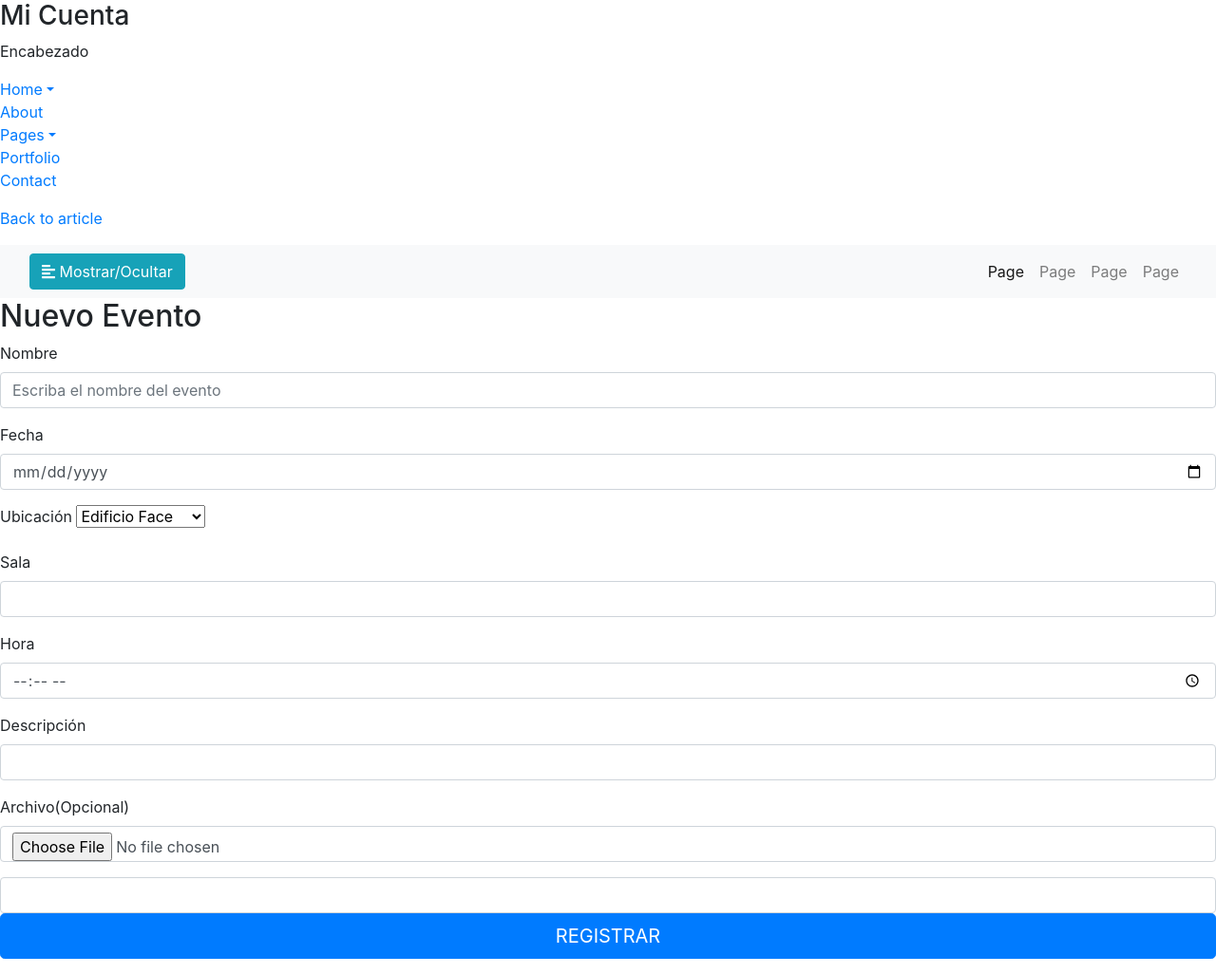
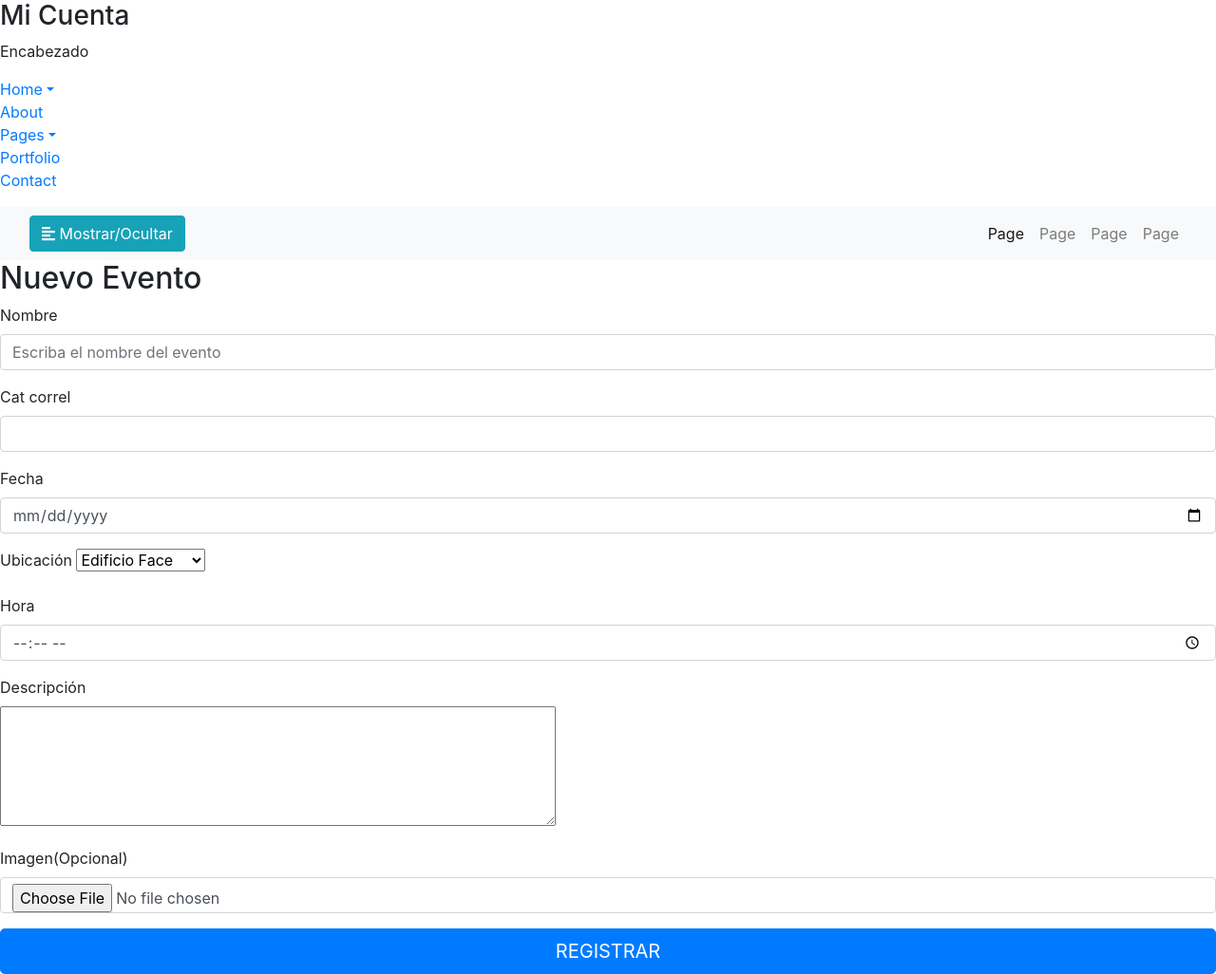
Before and after one commit to SebastianBriones/Recrea-UBB, a PHP site: page /CrearEvento.php in a window 1280 px wide. Shown: the whole page at 95% size. Run offline with PHP 8.4, Linux system fonts and the light colour scheme; some libraries are stand-ins or nearby versions.

Commit message:
CrearEvento inserta, menos imagen

```diff
--- a/Felipe/CrearEvento.php
+++ b/Felipe/CrearEvento.php
@@ -5,20 +5,17 @@
     <meta charset="utf-8">
     <meta name="viewport" content="width=device-width, initial-scale=1.0">
     <meta http-equiv="X-UA-Compatible" content="IE=edge">
-
-    <title>Collapsible sidebar using Bootstrap 4</title>
-
-    <!-- Bootstrap CSS CDN -->
+    <title>RecreaUbb</title>
+    <!-- Bootstrap -->
     <link rel="stylesheet" href="https://stackpath.bootstrapcdn.com/bootstrap/4.1.0/css/bootstrap.min.css" integrity="sha384-9gVQ4dYFwwWSjIDZnLEWnxCjeSWFphJiwGPXr1jddIhOegiu1FwO5qRGvFXOdJZ4" crossorigin="anonymous">
-    <!-- Our Custom CSS -->
+    <!-- CSS -->
     <link rel="stylesheet" href="../css/style2.css">
     <!-- Scrollbar Custom CSS -->
     <link rel="stylesheet" href="https://cdnjs.cloudflare.com/ajax/libs/malihu-custom-scrollbar-plugin/3.1.5/jquery.mCustomScrollbar.min.css">
-
     <!-- Font Awesome JS -->
     <script defer src="https://use.fontawesome.com/releases/v5.0.13/js/solid.js" integrity="sha384-tzzSw1/Vo+0N5UhStP3bvwWPq+uvzCMfrN1fEFe+xBmv1C/AtVX5K0uZtmcHitFZ" crossorigin="anonymous"></script>
     <script defer src="https://use.fontawesome.com/releases/v5.0.13/js/fontawesome.js" integrity="sha384-6OIrr52G08NpOFSZdxxz1xdNSndlD4vdcf/q2myIUVO0VsqaGHJsB0RaBE01VTOY" crossorigin="anonymous"></script>
-<!-- Imagen Script y Css -->
+    <!-- Script de la Imagen -->
     <link rel="stylesheet" href="../css/chosen.css">
 	<link rel="stylesheet" href="../css/ImageSelect.css">
     <script src="http://ajax.googleapis.com/ajax/libs/jquery/1.9.1/jquery.min.js"></script>
@@ -74,14 +71,7 @@
                     <a href="#">Contact</a>
                 </li>
             </ul>
-            <ul class="list-unstyled CTAs">
-                <li>
-                    <a href="https://bootstrapious.com/p/bootstrap-sidebar" class="article">Back to article</a>
-                </li>
-            </ul>
         </nav>
-
-
 
         <!-- Contenido de la Pagina  -->
         <div id="content">
@@ -116,12 +106,16 @@
             <form class="formulario" action="" method="post" id="usrform">
               <h2>Nuevo Evento</h2>
               <div class="form-group">
-                <label for="inputTitulo">Nombre</label>
-                <input type="text" id="inputTitulo" class="form-control" placeholder="Escriba el nombre del evento"  >
+                <label for="inputNombre">Nombre</label>
+                <input type="text" id="inputNombre" name="EVE_NOMBRE" class="form-control" placeholder="Escriba el nombre del evento"  >
+              </div>
+			   <div class="form-group">
+                <label for="inputTitulo">Cat correl</label>
+                <input type="text" id="inputTitulo" name="CAT_CORREL" class="form-control" placeholder=""  >
               </div>
               <div class="form-group">
                 <label for="inputFecha">Fecha</label>
-                <input type="date" id="inputFecha" class="form-control" placeholder="Fecha" >
+                <input type="date" id="inputFecha"name="EVE_FECHA" class="form-control" placeholder="Fecha" >
               </div>
               <div class="form-group">
                     <label for="inputFecha">Ubicación</label>
@@ -133,35 +127,24 @@
                 <script>
                     $(".my-select").chosen({width:"30%"});
                 </script>
-                <div class="form-group">
-                    <label for="inputFecha">Sala</label>
-                    <input type="text" id="inputFecha" class="form-control" placeholder="" >
-                </div>
               <div class="form-group">
-                <label for="inputFecha">Hora</label>
-                <input type="time" id="inputFecha" class="form-control" placeholder="Fecha" >
+                <label for="inputHora">Hora</label>
+                <input type="time" id="inputFecha"name="EVE_HORA" class="form-control" placeholder="Fecha" >
               </div>
               <div class="form-group">
-                <label for="inputFecha">Descripción</label>
-                <input type="text" id="inputFecha" class="form-control" placeholder="" >
+                <label for="inputDescripcion">Descripción</label></br>
+                 <textarea name="EVE_DESCRIP" rows="5" cols="55" Required></textarea>
+			  </div>
+              <div class="form-group">
+                <label for="inputFecha">Imagen(Opcional)</label>
+                <input type="file" id="inputImagen" name="imagen" size="20" class="form-control" placeholder="Imagen" >
               </div>
-              <div class="form-group">
-                <label for="inputFecha">Archivo(Opcional)</label>
-                <input type="file" id="inputFecha" class="form-control" placeholder="Fecha" >
-              </div>
-                <input type="text" id="CAT_CORREL" class="form-control" placeholder="" >
+
               <button class="btn btn-lg btn-primary btn-block text-uppercase" type="submit" name="submit">Registrar</button>
             </form>
 
         </div>
     </div>
-
-
-
-
-
-
-
 
     <!-- jQuery CDN - Slim version (=without AJAX) -->
     <script src="https://code.jquery.com/jquery-3.3.1.slim.min.js" integrity="sha384-q8i/X+965DzO0rT7abK41JStQIAqVgRVzpbzo5smXKp4YfRvH+8abtTE1Pi6jizo" crossorigin="anonymous"></script>
@@ -186,21 +169,17 @@
         });
     </script>
 </body>
-
 </html>
 
 <?php
-
-// Funcion insertar
-
 include("GuardarEvento.php");
  if(isset($_POST['submit'])){
+    $campos = array("EVE_CORREL"=>$_POST['NULL'],"CAT_CORREL"=>$_POST['CAT_CORREL'],
+	"EVE_NOMBRE"=>$_POST['EVE_NOMBRE'],"EVE_FECHA"=>$_POST['EVE_FECHA']
+	,"EVE_HORA"=>$_POST['EVE_HORA'],"EVE_DESCRIP"=>$_POST['EVE_DESCRIP']);
 
-    $campos = array("EVE_CORREL"=>$_POST['NULL'], "CAT_CORREL"=>$_POST['CAT_CORREL']);
-
-   $a = new GuardarEvento("recreaubb"); //con parametro para el construct
-   $a->insertar($campos);
-
+    $a = new GuardarEvento("recreaubb");
+    $a->insertar($campos);
  }
 
 ?>
--- a/Felipe/GuardarEvento.php
+++ b/Felipe/GuardarEvento.php
@@ -3,32 +3,31 @@
  class GuardarEvento{
 
 	private $CAT_CORREL;
-
-
+	private $EVE_NOMBRE;
+	private $EVE_FECHA;
+	private $EVE_HORA;
+	private $EVE_DESCRIP;
 
     function __construct($bd){
-	//	$this->con = new mysqli('localhost','recreaubb','recrea2019',$bd);
-	$this->con = new mysqli('localhost','recreaubb','recrea2019','recreaubb');
+	    $this->con = new mysqli('localhost','recreaubb','recrea2019',$bd);
 	}
-
-
-
-
-
-
 
     function insertar($form_data){
         $fields = array_keys($form_data);
-       // $CAT_CORREL = $_POST['CAT_CORREL'];
-	   $CAT_CORREL="12";
-     echo $CAT_CORREL;
-     //$consulta = "INSERT INTO `EVENTO` (`EVE_CORREL`, `CAT_CORREL`, `EVE_NOMBRE`, `EVE_FECHA`, `EVE_HORA`, `EVE_DESCRIP`, `EVE_NOTA`, `EVE_ESTADO`) VALUES (NULL, NULL, NULL, NULL, NULL, NULL, NULL, NULL);";
-
-    $resultado_cons = mysqli_query($this->con,$consulta);
-   if($resultado_cons == false){
+        $CAT_CORREL = $_POST['CAT_CORREL'];
+		$EVE_NOMBRE = $_POST['EVE_NOMBRE'];
+		$EVE_FECHA = $_POST['EVE_FECHA'];
+		$EVE_HORA = $_POST['EVE_HORA'];
+		$EVE_DESCRIP = $_POST['EVE_DESCRIP'];
+        $consulta = "INSERT INTO `EVENTO` (`EVE_CORREL`,`CAT_CORREL`,`EVE_NOMBRE`,
+		`EVE_FECHA`,`EVE_HORA`,`EVE_DESCRIP`,`EVE_NOTA`,`EVE_ESTADO`) VALUES
+		(1,'$CAT_CORREL','$EVE_NOMBRE','$EVE_FECHA',
+		'$EVE_HORA','$EVE_DESCRIP',NULL,NULL);";
+        $resultado_cons = mysqli_query($this->con,$consulta);
+        if($resultado_cons == false){
 			echo "<script>
-
-					alert($CAT_CORREL);
+					alert($EVE_NOMBRE);
+					//alert('Error en los datos');
 				  </script>";
 		}else{
 			echo "<script>
@@ -39,6 +38,9 @@
 
 
 
+
+
+
     public function cerrarBD(){
 		$this->con->close();
 	}
```
